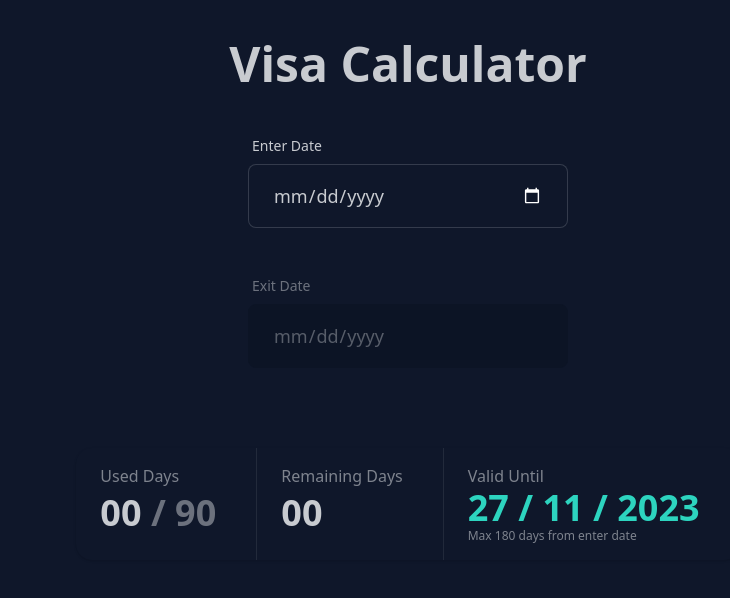
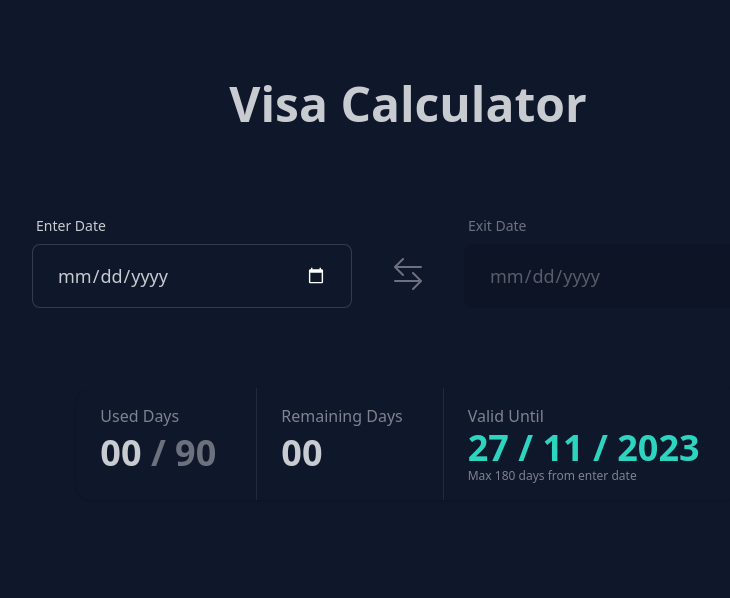
Before and after one commit to webceyhan/nuxt-visa-calculator, a Nuxt app: page / in a window 1280 px wide. Shown: the top 598 px of the page, without its empty margins (232-962 px from the left). Built offline with nearby package versions, Linux system fonts and the light colour scheme.

Commit message:
update app layout

```diff
--- a/app.vue
+++ b/app.vue
@@ -14,16 +14,35 @@ const {
 <template>
   <div class="container flex flex-col justify-center items-center mx-auto gap-10 p-10">
     <header>
-      <h1 class="text-5xl font-bold text-center">Visa Calculator</h1>
+      <h1 class="text-5xl font-bold text-center my-10">Visa Calculator</h1>
     </header>
 
-    <!-- enter date -->
-    <form-control label="Enter Date" type="date" v-model="enterDate" />
+    <div class="flex flex-col md:flex-row w-full items-center justify-center gap-10">
+      <!-- enter date -->
+      <form-control label="Enter Date" type="date" v-model="enterDate" />
 
-    <!-- exit date -->
-    <form-control label="Exit Date" type="date" v-model="exitDate" :disabled="!canExit" />
+      <svg
+        xmlns="http://www.w3.org/2000/svg"
+        fill="currentColor"
+        class="max-md:hidden w-8 h-8 opacity-50 mt-8"
+        viewBox="0 0 16 16"
+      >
+        <path
+          fill-rule="evenodd"
+          d="M1 11.5a.5.5 0 0 0 .5.5h11.793l-3.147 3.146a.5.5 0 0 0 .708.708l4-4a.5.5 0 0 0 0-.708l-4-4a.5.5 0 0 0-.708.708L13.293 11H1.5a.5.5 0 0 0-.5.5m14-7a.5.5 0 0 1-.5.5H2.707l3.147 3.146a.5.5 0 1 1-.708.708l-4-4a.5.5 0 0 1 0-.708l4-4a.5.5 0 1 1 .708.708L2.707 4H14.5a.5.5 0 0 1 .5.5"
+        />
+      </svg>
 
-    <stat-group class="max-md:stats-vertical md:my-10">
+      <!-- exit date -->
+      <form-control
+        label="Exit Date"
+        type="date"
+        v-model="exitDate"
+        :disabled="!canExit"
+      />
+    </div>
+
+    <stat-group class="max-md:stats-vertical md:my-10 max-sm:w-full">
       <stat title="Used Days">
         <countdown :value="usedDays" />
         <span class="opacity-50"> / {{ MAX_DAYS }} </span>
```
